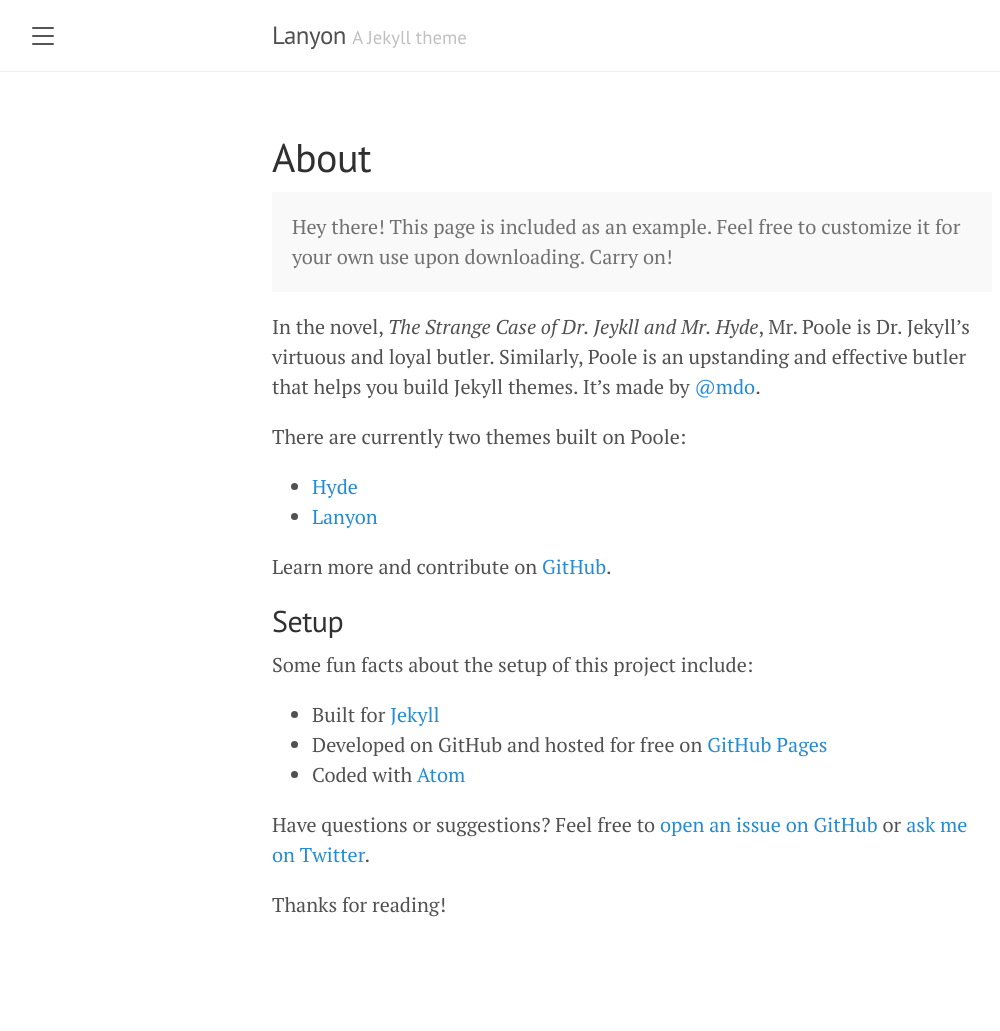
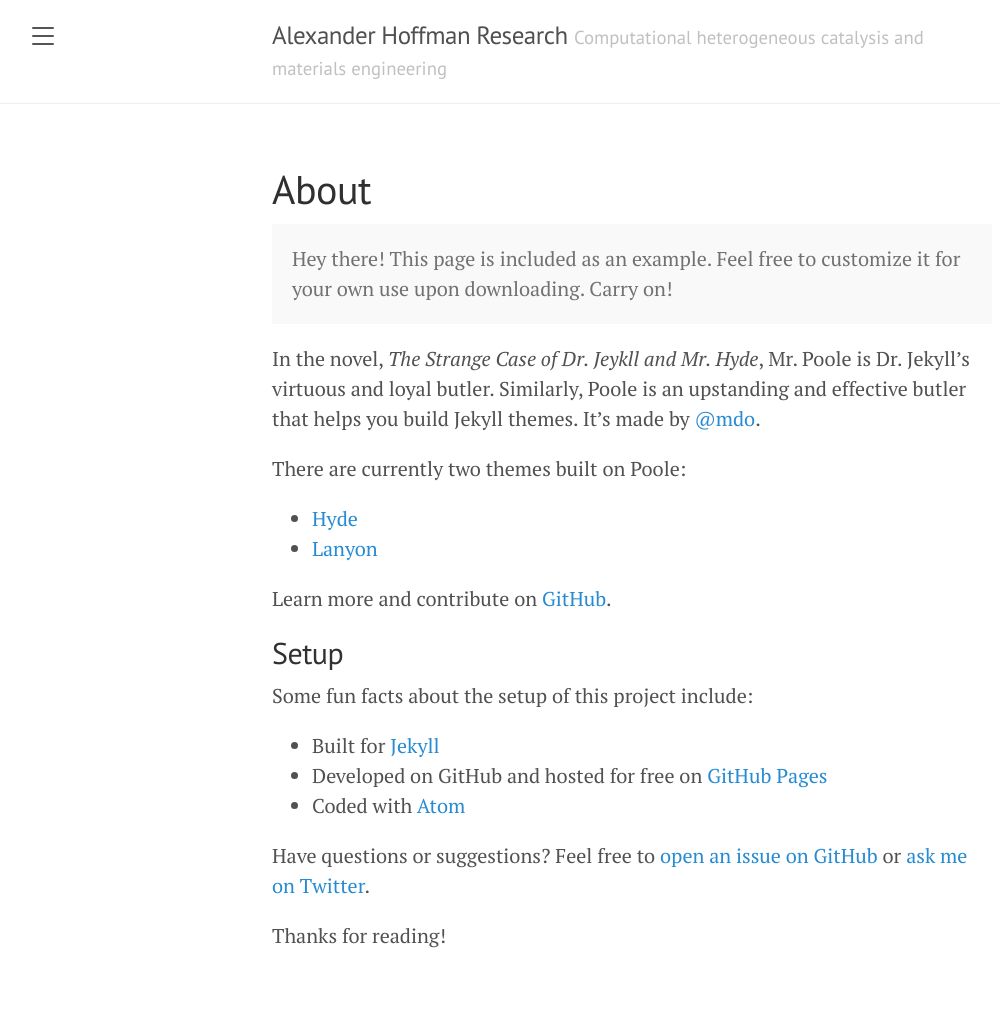
Before and after one commit to ajhoffman1229/old-website, a Jekyll site: the page built from about.md, in a window 1280 px wide. Shown: the whole page, without its empty margins (8-1008 px from the left). Built offline with Jekyll 4.4.1, drawn with Linux system fonts in a browser that asks for light colours; before the commit the page ends 1000 px from its top, so only the background shows below that.

Commit message:
updated config.yml with personal details

```diff
--- a/_config.yml
+++ b/_config.yml
@@ -1,17 +1,17 @@
 # Setup
-title:               Lanyon
-tagline:             'A Jekyll theme'
-description:         'A reserved <a href="https://jekyllrb.com" target="_blank">Jekyll</a> theme that places the utmost gravity on content with a hidden drawer. Made by <a href="https://twitter.com/mdo" target="_blank">@mdo</a>.'
-url:                 http://lanyon.getpoole.com
+title:               Alexander Hoffman Research
+tagline:             'Computational heterogeneous catalysis and materials engineering'
+description:         ""
+url:                 http://ajhoffman1229.github.io
 baseurl:             ''
 paginate:            5
 permalink:           pretty
 
 # About/contact
 author:
-  name:              Mark Otto
-  url:               https://twitter.com/mdo
-  email:             markdotto@gmail.com
+  name:              Alexander Hoffman
+  url:               https://twitter.com/ajhoffman1229
+  email:             ""
 
 # Gems
 plugins:
```
